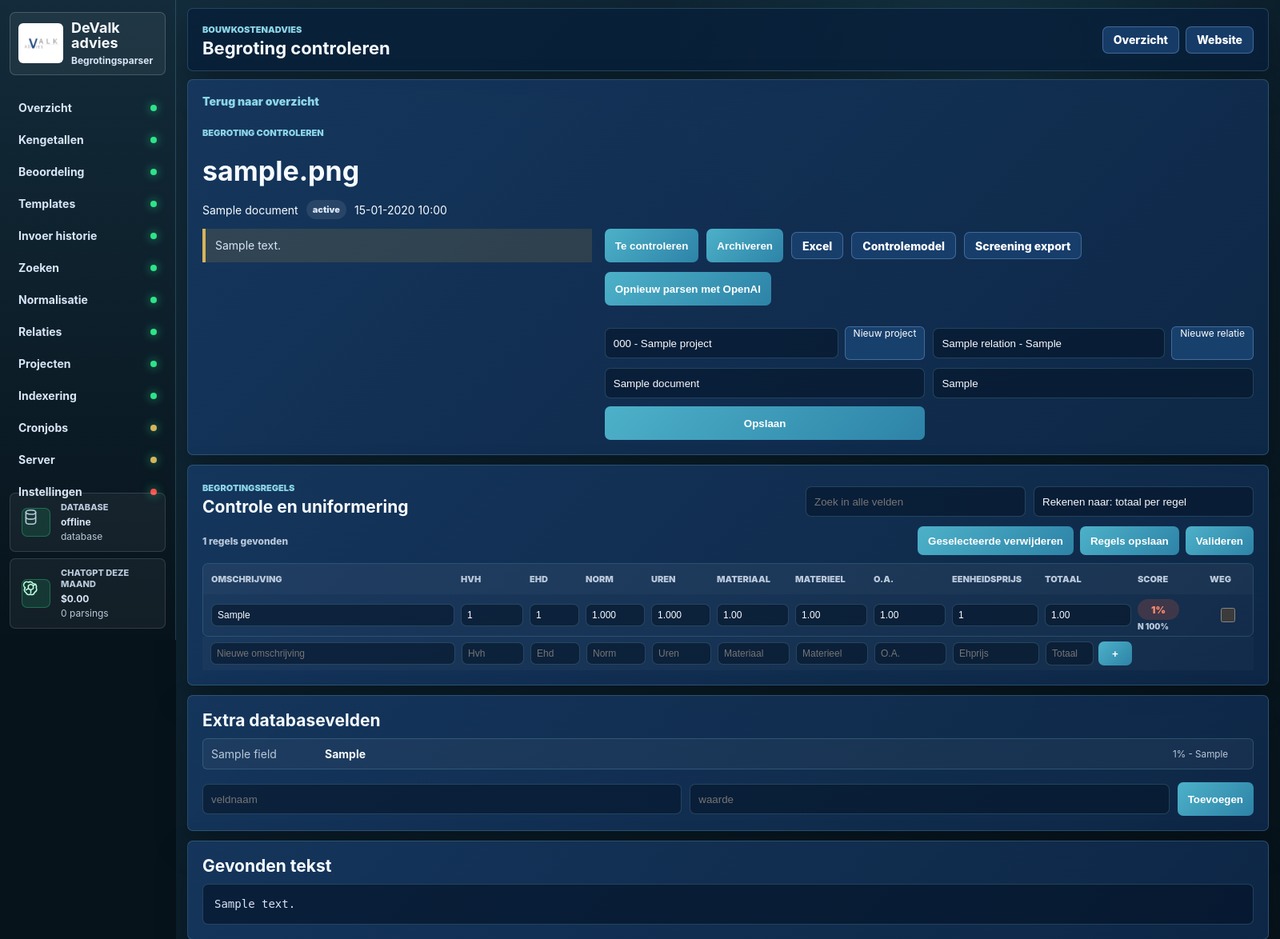
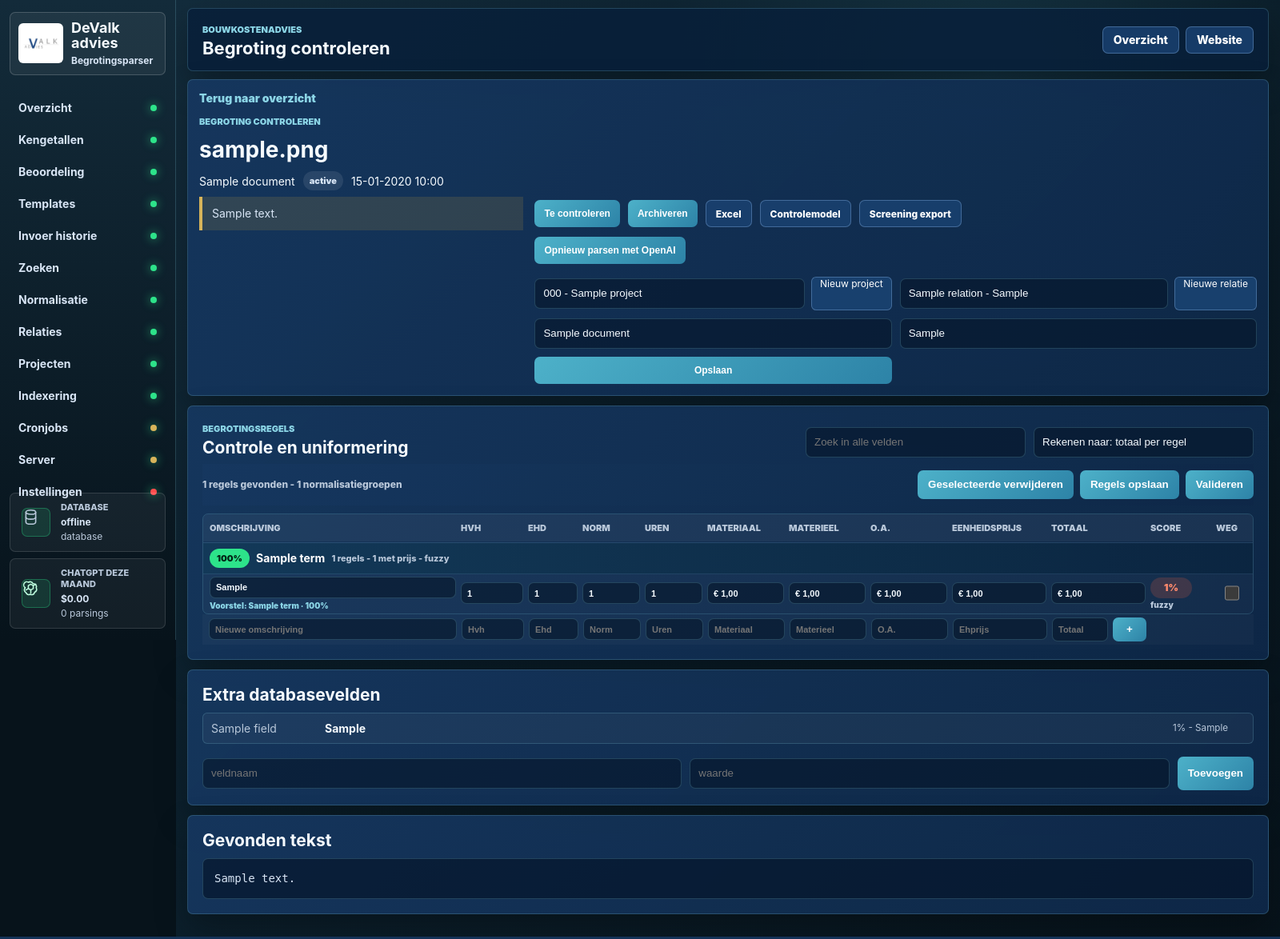
Before and after one commit to thomasdeijkers/devalkadvies, a FastAPI app: page /documents/1 in a window 1600 px wide. Shown: the top 1174 px of the page at 80% size. Run offline with FastAPI, Linux system fonts and the light colour scheme; tables that the repository leaves empty hold one stand-in row (values such as "Sample post").

Commit message:
Verbeter beoordelingstabel en normalisatievalidatie

```diff
--- a/annemieke_app/main.py
+++ b/annemieke_app/main.py
@@ -75,6 +75,19 @@ def amount(value: Decimal | int | float | str | None) -> str:
     return formatted.rstrip("0").rstrip(",")
 
 
+def quantity(value: Decimal | int | float | str | None) -> str:
+    if value is None or value == "":
+        return ""
+    try:
+        number = Decimal(str(value))
+    except InvalidOperation:
+        return str(value)
+    if number == number.to_integral_value():
+        return str(number.quantize(Decimal("1")))
+    formatted = f"{number.quantize(Decimal('0.1')):,.1f}".replace(",", "X").replace(".", ",").replace("X", ".")
+    return formatted.rstrip("0").rstrip(",")
+
+
 def calculated_unit_price(line: BudgetLine) -> Decimal | None:
     if line.totaal_prijs_per_regel is not None and line.hoeveelheid not in {None, 0}:
         try:
@@ -86,6 +99,7 @@ def calculated_unit_price(line: BudgetLine) -> Decimal | None:
 
 templates.env.filters["euro"] = euro
 templates.env.filters["amount"] = amount
+templates.env.filters["quantity"] = quantity
 templates.env.filters["unit_price"] = calculated_unit_price
 
 
@@ -679,7 +693,9 @@ def validate_normalization_suggestion(line_id: int, session: Session = Depends(g
     line = session.get(BudgetLine, line_id)
     if line is None:
         raise HTTPException(status_code=404, detail="Voorstel niet gevonden.")
-    canonical_label = (line.normalization_candidate or line.normalized_omschrijving or line.omschrijving_werkzaamheden).strip()
+    canonical_label = str(
+        line.normalization_candidate or line.normalized_omschrijving or line.omschrijving_werkzaamheden or ""
+    ).strip()
     if not canonical_label:
         raise HTTPException(status_code=400, detail="Geen voorstel beschikbaar.")
     _add_normalization_terms(
@@ -754,7 +770,7 @@ async def upload_assessment_input(
     if suffix == ".pdf":
         session.add(document)
         session.commit()
-        background_tasks.add_task(_parse_document_background, document.id, "assessment_upload")
+        background_tasks.add_task(_parse_document_background, document.id, "assessment_upload", True)
         return RedirectResponse(f"/documents/{document.id}", status_code=303)
     else:
         imported_lines = import_reference_lines(target_path)
@@ -1019,6 +1035,7 @@ def document_detail(
     if document is None:
         raise HTTPException(status_code=404, detail="Document niet gevonden.")
 
+    budget_line_groups = _budget_line_groups(document.budget_lines)
     return templates.TemplateResponse(
         request=request,
         name="document_detail.html",
@@ -1026,6 +1043,8 @@ def document_detail(
             "request": request,
             "app_name": settings.app_name,
             "document": document,
+            "budget_line_groups": budget_line_groups,
+            "flash_message": _flash_message(request),
             "project_options": session.scalars(select(Project).order_by(Project.name)).all(),
             "relation_options": session.scalars(select(Relation).order_by(Relation.name)).all(),
             "normalization_suggestions": [
@@ -1174,6 +1193,7 @@ async def update_budget_lines_bulk(
     form = await request.form()
     line_ids = form.getlist("line_id")
     delete_line_ids = {str(value) for value in form.getlist("delete_line_id")}
+    updated_lines: list[BudgetLine] = []
     for index, raw_line_id in enumerate(line_ids):
         try:
             line_id = int(str(raw_line_id))
@@ -1199,15 +1219,21 @@ async def update_budget_lines_bulk(
         line.totaal_prijs_per_regel = _decimal_or_none(_form_value(form, "totaal_prijs_per_regel", index))
         _normalize_line_prices(line)
         line.confidence = 100
-        apply_normalization(session, [line])
-
+        updated_lines.append(line)
+
+    if updated_lines:
+        apply_normalization(session, updated_lines)
     action = str(form.get("action") or "save")
     if action == "validate":
         document.status = "processed"
+        notice = "regels_gevalideerd"
     elif action != "delete_selected":
         document.status = "needs_review"
-    session.commit()
-    return RedirectResponse(f"/documents/{document_id}", status_code=303)
+        notice = "regels_opgeslagen"
+    else:
+        notice = "regels_verwijderd"
+    session.commit()
+    return RedirectResponse(f"/documents/{document_id}?notice={notice}", status_code=303)
 
 
 @app.post("/documents/{document_id}/lines")
@@ -1374,8 +1400,21 @@ def document_json(document_id: int, session: Session = Depends(get_session)) ->
 
 
 def _decimal_or_none(value: str) -> Decimal | None:
-    cleaned = value.strip().replace(" ", "")
+    raw_value = str(value or "")
+    cleaned = (
+        raw_value.strip()
+        .replace("\xa0", " ")
+        .replace("€", "")
+        .replace("$", "")
+        .replace("EUR", "")
+        .replace("eur", "")
+        .replace(" ", "")
+        .replace("−", "-")
+    )
+    cleaned = "".join(char for char in cleaned if char.isdigit() or char in {",", ".", "-"})
     if not cleaned:
+        return None
+    if cleaned in {"-", "--", ".", ",", "-.", "-,"}:
         return None
     if "," in cleaned and "." in cleaned:
         cleaned = cleaned.replace(".", "").replace(",", ".")
@@ -1500,6 +1539,72 @@ def _normalization_candidate_lines(session: Session, limit: int = 120) -> list[B
     ).unique().all()
 
 
+def _budget_line_groups(lines: list[BudgetLine]) -> list[dict[str, object]]:
+    groups: dict[str, dict[str, object]] = {}
+    for line in lines:
+        description = (line.omschrijving_werkzaamheden or "").strip()
+        score = int(line.normalization_score or 0)
+        method = line.normalization_method or "raw"
+        if method == "noise" or is_noise_line(description):
+            label = "Lage kwaliteit / opschonen"
+            key = "noise"
+        else:
+            label = (
+                line.normalization_candidate
+                or line.normalized_omschrijving
+                or description
+                or "Niet genormaliseerd"
+            ).strip()
+            key = normalization_key(label) or label.lower()
+        group = groups.setdefault(
+            key,
+            {
+                "label": label,
+                "lines": [],
+                "best_score": 0,
+                "methods": set(),
+                "priced_count": 0,
+            },
+        )
+        group["lines"].append(line)
+        group["best_score"] = max(int(group["best_score"]), score)
+        group["methods"].add(method)
+        if calculated_unit_price(line) is not None or line.totaal_prijs_per_regel is not None:
+            group["priced_count"] = int(group["priced_count"]) + 1
+
+    grouped: list[dict[str, object]] = []
+    for group in groups.values():
+        group_lines = sorted(
+            group["lines"],
+            key=lambda item: (
+                -(item.normalization_score or 0),
+                1 if (item.normalization_method == "noise" or is_noise_line(item.omschrijving_werkzaamheden)) else 0,
+                item.line_number,
+                item.id,
+            ),
+        )
+        methods = sorted(str(method) for method in group["methods"] if method)
+        grouped.append(
+            {
+                "label": group["label"],
+                "lines": group_lines,
+                "best_score": int(group["best_score"]),
+                "method_label": ", ".join(methods) if methods else "raw",
+                "count": len(group_lines),
+                "priced_count": int(group["priced_count"]),
+            }
+        )
+    return sorted(
+        grouped,
+        key=lambda item: (
+            1 if str(item["label"]).startswith("Lage kwaliteit") else 0,
+            -int(item["best_score"]),
+            -int(item["priced_count"]),
+            str(item["label"]).lower(),
+        ),
+    )
+
+
 def _normalization_candidate_groups(lines: list[BudgetLine]) -> list[dict[str, object]]:
     groups: dict[str, dict[str, object]] = {}
     for line in lines:
@@ -1837,6 +1942,9 @@ def _flash_message(request: Request) -> str | None:
         "voorstel_gevalideerd": "Voorstel gevalideerd en toegevoegd aan het basiswoordenboek.",
         "term_toegevoegd": "Nieuwe normalisatieterm opgeslagen en opnieuw toegepast.",
         "normalisatie_bijgewerkt": "Alle regels zijn opnieuw genormaliseerd.",
+        "regels_opgeslagen": "Begrotingsregels opgeslagen en opnieuw genormaliseerd.",
+        "regels_verwijderd": "Geselecteerde begrotingsregels verwijderd.",
+        "regels_gevalideerd": "Begrotingsregels gevalideerd en document gemarkeerd als verwerkt.",
     }
     return messages.get(request.query_params.get("notice", ""))
 
--- a/annemieke_app/static/styles.css
+++ b/annemieke_app/static/styles.css
@@ -1474,9 +1474,9 @@ textarea {
 
 .detail-grid > .panel:first-child {
   display: grid;
-  grid-template-columns: minmax(260px, 0.75fr) minmax(360px, 1.25fr);
-  gap: 12px 16px;
-  padding: 18px;
+  grid-template-columns: minmax(280px, 0.62fr) minmax(520px, 1.38fr);
+  gap: 8px 14px;
+  padding: 14px;
 }
 
 .detail-grid > .panel:first-child .back-link,
@@ -1488,8 +1488,9 @@ textarea {
 }
 
 .detail-grid > .panel:first-child h1 {
-  margin: 8px 0 4px;
-  font-size: clamp(24px, 3vw, 34px);
+  margin: 4px 0 2px;
+  font-size: clamp(20px, 2vw, 28px);
+  line-height: 1.18;
 }
 
 .detail-grid > .panel:first-child .status-form,
@@ -1499,7 +1500,7 @@ textarea {
 
 .back-link {
   display: inline-block;
-  margin-bottom: 12px;
+  margin-bottom: 6px;
   color: #8bd5e6;
   font-weight: 900;
 }
@@ -1527,7 +1528,19 @@ textarea {
 .meta-form {
   display: grid;
   grid-template-columns: repeat(2, minmax(0, 1fr));
-  margin-top: 14px;
+  margin-top: 8px;
+}
+
+.detail-grid > .panel:first-child .status-form {
+  flex-wrap: wrap;
+}
+
+.detail-grid > .panel:first-child .status-form button,
+.detail-grid > .panel:first-child .status-form .button-link,
+.detail-grid > .panel:first-child .meta-form button {
+  min-height: 34px;
+  padding: 0 12px;
+  font-size: 12px;
 }
 
 .select-action {
@@ -1632,6 +1645,12 @@ textarea {
   align-items: center;
   justify-content: space-between;
   gap: 12px;
+  position: sticky;
+  top: 0;
+  z-index: 18;
+  margin: -4px 0 0;
+  padding: 8px 0;
+  background: linear-gradient(135deg, rgba(22, 55, 95, 0.98), rgba(14, 40, 72, 0.98));
   color: var(--muted);
   font-size: 12px;
   font-weight: 800;
@@ -1650,18 +1669,20 @@ textarea {
 
 .budget-table {
   overflow-x: auto;
+  max-height: calc(100vh - 170px);
+  overflow-y: auto;
   border: 1px solid var(--line);
   border-radius: 7px;
 }
 
 .budget-row {
   display: grid;
-  grid-template-columns: minmax(250px, 1.45fr) 78px 62px 74px 74px 90px 90px 90px 108px 108px 82px 44px;
-  gap: 8px;
-  align-items: center;
-  min-width: 1140px;
-  min-height: 38px;
-  padding: 6px 10px;
+  grid-template-columns: minmax(300px, 1.6fr) 78px 62px 72px 72px 96px 96px 96px 118px 118px 76px 38px;
+  gap: 6px;
+  align-items: center;
+  min-width: 1250px;
+  min-height: 34px;
+  padding: 4px 8px;
   border-top: 1px solid rgba(126, 169, 219, 0.18);
 }
 
@@ -1672,35 +1693,80 @@ textarea {
 }
 
 .budget-row input {
-  min-height: 28px;
-  padding: 5px 7px;
-  font-size: 12px;
-}
-
-.delete-check {
-  display: grid;
-  place-items: center;
-}
-
-.delete-check input {
-  width: 18px;
-  height: 18px;
-}
-
-.line-score {
-  display: grid;
-  gap: 2px;
-  justify-items: start;
-}
-
-.line-score small {
-  max-width: 76px;
+  min-height: 27px;
+  padding: 4px 7px;
+  font-size: 11px;
+  font-weight: 800;
+}
+
+.description-cell {
+  display: grid;
+  gap: 3px;
+  min-width: 0;
+}
+
+.description-cell small {
   overflow: hidden;
-  color: var(--muted);
+  color: #8bd5e6;
   font-size: 10px;
   font-weight: 900;
   text-overflow: ellipsis;
   white-space: nowrap;
+}
+
+.delete-check {
+  display: grid;
+  place-items: center;
+}
+
+.delete-check input {
+  width: 18px;
+  height: 18px;
+}
+
+.line-score {
+  display: grid;
+  gap: 2px;
+  justify-items: start;
+}
+
+.line-score small {
+  max-width: 76px;
+  overflow: hidden;
+  color: var(--muted);
+  font-size: 10px;
+  font-weight: 900;
+  text-overflow: ellipsis;
+  white-space: nowrap;
+}
+
+.budget-group-row {
+  position: sticky;
+  top: 35px;
+  z-index: 14;
+  min-width: 1250px;
+  padding: 7px 8px;
+  border-top: 1px solid rgba(126, 169, 219, 0.22);
+  border-bottom: 1px solid rgba(126, 169, 219, 0.16);
+  background: linear-gradient(90deg, rgba(19, 57, 88, 0.98), rgba(11, 38, 65, 0.98));
+}
+
+.budget-group-row > div {
+  display: flex;
+  min-width: 0;
+  flex-wrap: wrap;
+  gap: 8px;
+  align-items: center;
+}
+
+.budget-group-row strong {
+  color: #fff;
+}
+
+.budget-group-row small {
+  color: var(--muted);
+  font-size: 11px;
+  font-weight: 800;
 }
 
 .normalization-strip {
@@ -1747,6 +1813,9 @@ textarea {
 }
 
 .budget-head {
+  position: sticky;
+  top: 0;
+  z-index: 16;
   color: var(--muted);
   background: rgba(255, 255, 255, 0.05);
   font-size: 11px;
@@ -1826,6 +1895,20 @@ pre {
 @media (max-width: 1100px) {
   .app-layout {
     grid-template-columns: 1fr;
+  }
+
+  .detail-grid > .panel:first-child {
+    grid-template-columns: 1fr;
+  }
+
+  .detail-grid > .panel:first-child .back-link,
+  .detail-grid > .panel:first-child .eyebrow,
+  .detail-grid > .panel:first-child h1,
+  .detail-grid > .panel:first-child .meta-line,
+  .detail-grid > .panel:first-child .note,
+  .detail-grid > .panel:first-child .status-form,
+  .detail-grid > .panel:first-child .meta-form {
+    grid-column: 1;
   }
 
   .sidebar {
--- a/annemieke_app/templates/document_detail.html
+++ b/annemieke_app/templates/document_detail.html
@@ -129,7 +129,7 @@
       {% if normalization_suggestions %}
         <div class="normalization-strip">
           <strong>Normalisatievoorstellen</strong>
-          {% for line in normalization_suggestions %}
+          {% for line in normalization_suggestions[:8] %}
             <span>{{ line.normalization_candidate }} <small>{{ line.normalization_score }}%</small></span>
           {% endfor %}
           <a class="mini-button" href="/normalisatie">Beheren</a>
@@ -137,7 +137,7 @@
       {% endif %}
       <form action="/documents/{{ document.id }}/budget-lines/bulk" method="post" class="budget-edit-form">
         <div class="budget-actions">
-          <span>{{ document.budget_lines|length }} regels gevonden</span>
+          <span>{{ document.budget_lines|length }} regels gevonden - {{ budget_line_groups|length }} normalisatiegroepen</span>
           <div>
             <button type="submit" name="action" value="delete_selected">Geselecteerde verwijderen</button>
             <button type="submit">Regels opslaan</button>
@@ -159,29 +159,43 @@
           <span>Score</span>
           <span>Weg</span>
         </div>
-        {% for line in document.budget_lines %}
+        {% for group in budget_line_groups %}
+          {% set group_score_class = "high" if group.best_score >= 75 else "mid" if group.best_score >= 50 else "low" %}
+          <div class="budget-group-row">
+            <div>
+              <mark class="signal-pill {{ group_score_class }}">{{ group.best_score }}%</mark>
+              <strong>{{ group.label }}</strong>
+              <small>{{ group.count }} regels - {{ group.priced_count }} met prijs - {{ group.method_label }}</small>
+            </div>
+          </div>
+          {% for line in group.lines %}
+            {% set suggestion = line.normalization_candidate or line.normalized_omschrijving %}
             <div class="budget-row editable" data-budget-row>
               <input type="hidden" name="line_id" value="{{ line.id }}">
-            <input name="omschrijving_werkzaamheden" value="{{ line.omschrijving_werkzaamheden }}">
-            <input name="hoeveelheid" value="{{ line.hoeveelheid|amount }}">
+              <span class="description-cell">
+                <input name="omschrijving_werkzaamheden" value="{{ line.omschrijving_werkzaamheden }}" title="{{ line.omschrijving_werkzaamheden }}">
+                {% if suggestion and suggestion != line.omschrijving_werkzaamheden %}
+                  <small title="{{ suggestion }}">Voorstel: {{ suggestion }} · {{ line.normalization_score }}%</small>
+                {% endif %}
+              </span>
+              <input name="hoeveelheid" value="{{ line.hoeveelheid|quantity }}">
               <input name="eenheid" value="{{ line.eenheid or '' }}">
-            <input name="norm_arbeid" value="{{ line.norm_arbeid or '' }}">
-            <input name="uren" value="{{ line.uren or '' }}">
-            <input name="materiaal" value="{{ line.materiaal or '' }}">
-            <input name="materieel" value="{{ line.materieel or '' }}">
-            <input name="onderaannemer" value="{{ line.onderaannemer or '' }}">
-            <input name="eenheidsprijs" value="{{ line|unit_price|amount }}">
-            <input name="totaal_prijs_per_regel" value="{{ line.totaal_prijs_per_regel or '' }}">
+              <input name="norm_arbeid" value="{{ line.norm_arbeid|quantity }}">
+              <input name="uren" value="{{ line.uren|quantity }}">
+              <input name="materiaal" value="{{ line.materiaal|euro }}">
+              <input name="materieel" value="{{ line.materieel|euro }}">
+              <input name="onderaannemer" value="{{ line.onderaannemer|euro }}">
+              <input name="eenheidsprijs" value="{{ line|unit_price|euro }}">
+              <input name="totaal_prijs_per_regel" value="{{ line.totaal_prijs_per_regel|euro }}">
               <span class="line-score">
                 <mark class="confidence-badge {% if line.confidence < 60 %}low{% elif line.confidence < 80 %}mid{% else %}high{% endif %}">{{ line.confidence }}%</mark>
-              {% if line.normalization_candidate %}
-                <small title="{{ line.normalization_candidate }}">N {{ line.normalization_score }}%</small>
-              {% endif %}
+                <small>{{ line.normalization_method or "raw" }}</small>
               </span>
               <label class="delete-check" title="Deze regel verwijderen bij opslaan">
                 <input type="checkbox" name="delete_line_id" value="{{ line.id }}">
               </label>
             </div>
+          {% endfor %}
         {% endfor %}
       </div>
       </form>
```
Lines whose indentation alone changed are shown as unchanged.
